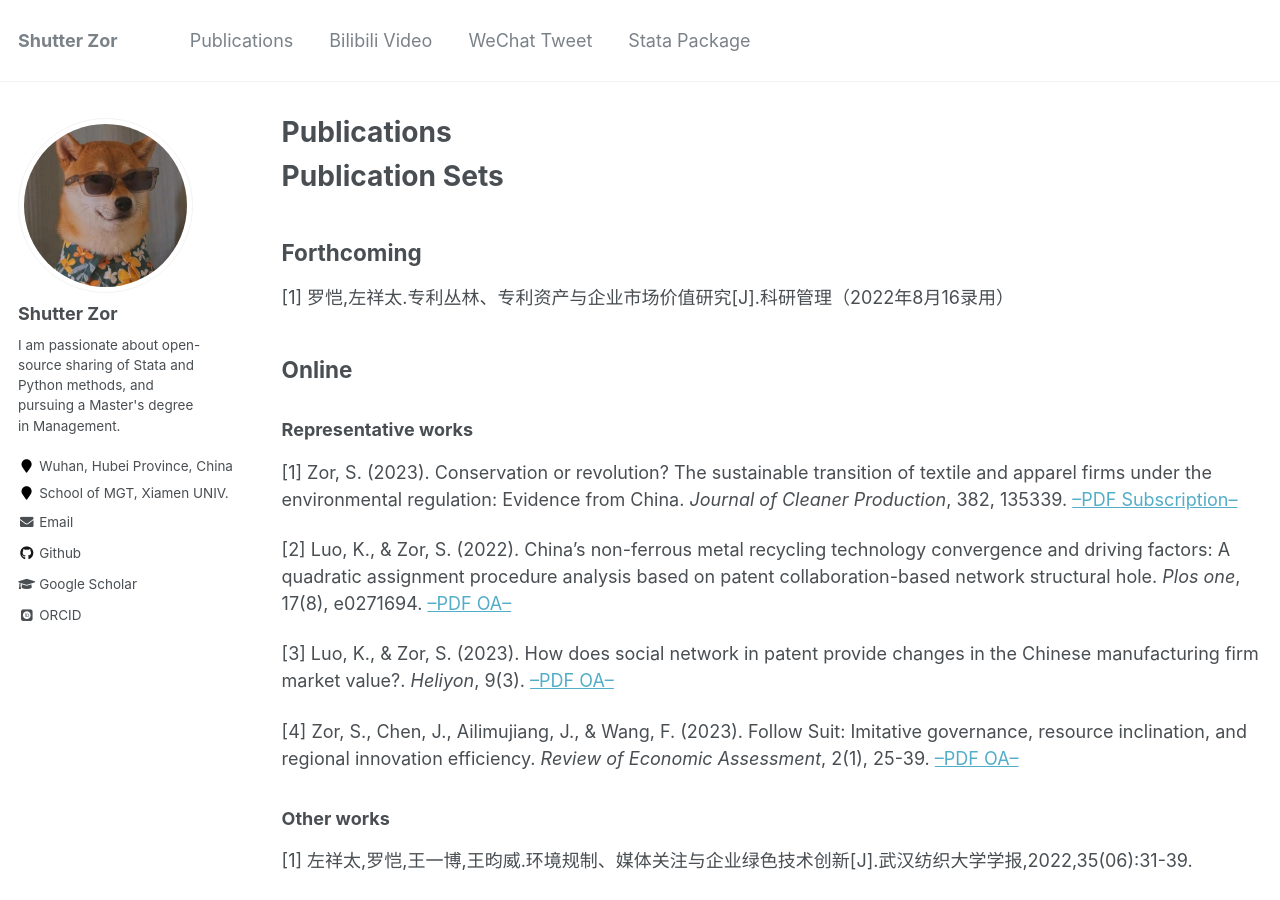
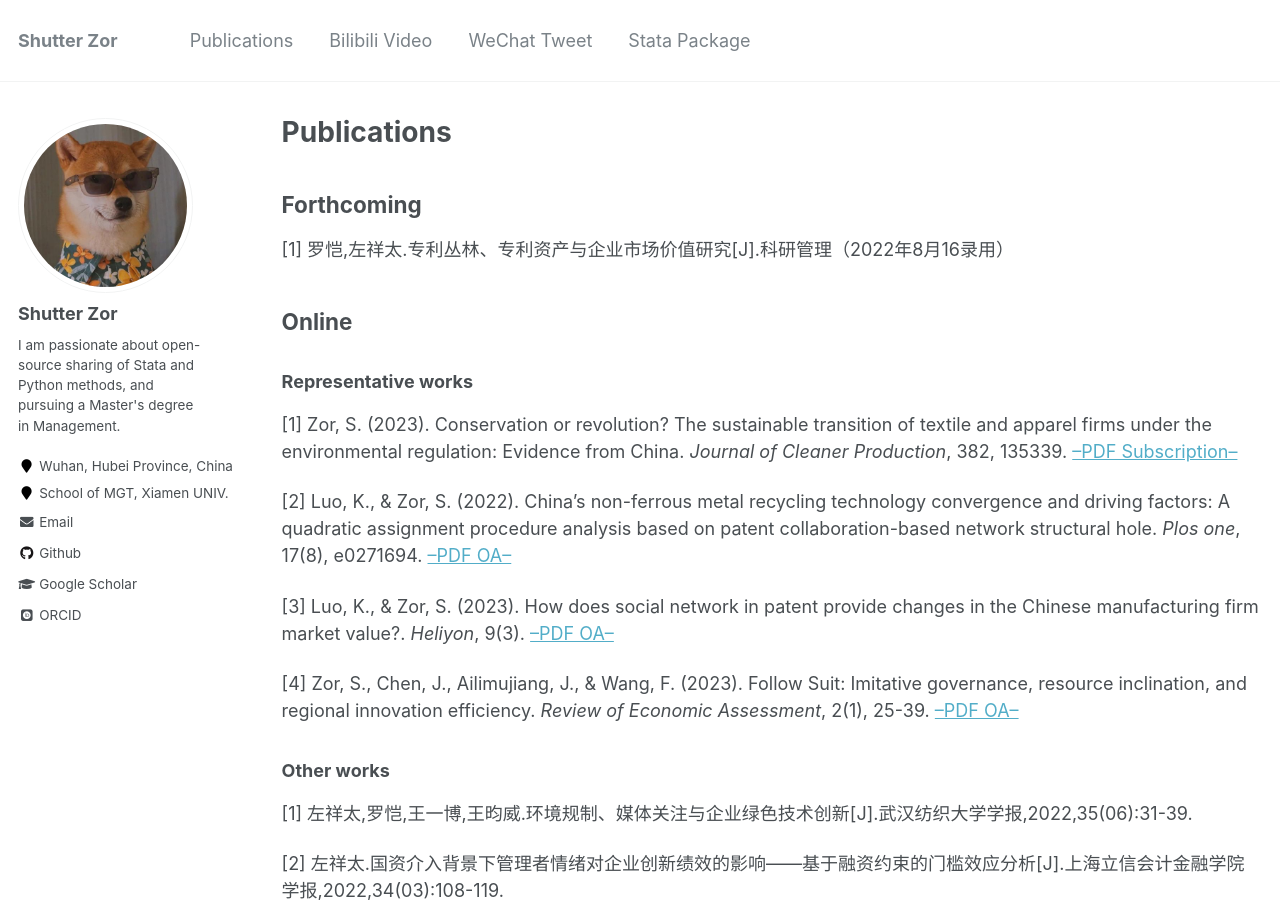
Before and after one commit to ShutterZor/ShutterZor.github.io, a Jekyll site: the page built from _pages/publications.md, in a window 1280 px wide and 900 px high. Built offline with Jekyll 4.4.1, drawn with Linux system fonts in a browser that asks for light colours; some web fonts are replaced.

Commit message:
Update publications.md

```diff
--- a/_pages/publications.md
+++ b/_pages/publications.md
@@ -4,8 +4,6 @@ title: "Publications"
 permalink: /publications/
 author_profile: true
 ---
-
-# Publication Sets
 
 ## Forthcoming
 
```
